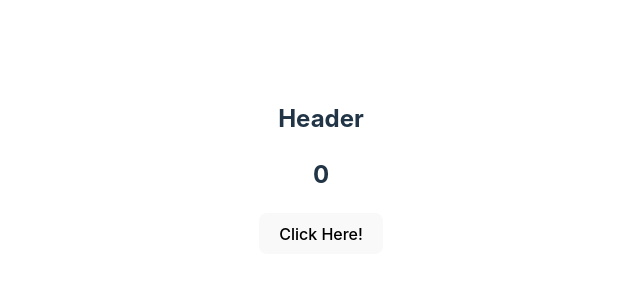
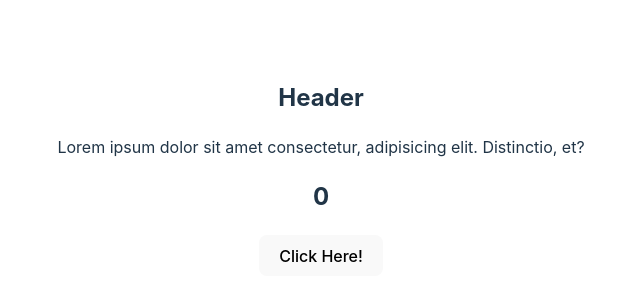
Before and after one commit to Vannalasai/react-hooks, a React (Vite) app: page / in a window 1280 px wide. Shown: the part 232-532 px from the top of the page, without its empty margins (319-959 px from the left). Built offline with nearby package versions, Linux system fonts and the light colour scheme.

Commit message:
eight commit

```diff
--- a/src/components/Header.jsx
+++ b/src/components/Header.jsx
@@ -6,6 +6,7 @@ function Header(){
   return(
     <>
       <h2>Header</h2>
+      <p>Lorem ipsum dolor sit amet consectetur, adipisicing elit. Distinctio, et?</p>
     </>
   )
 }
```
